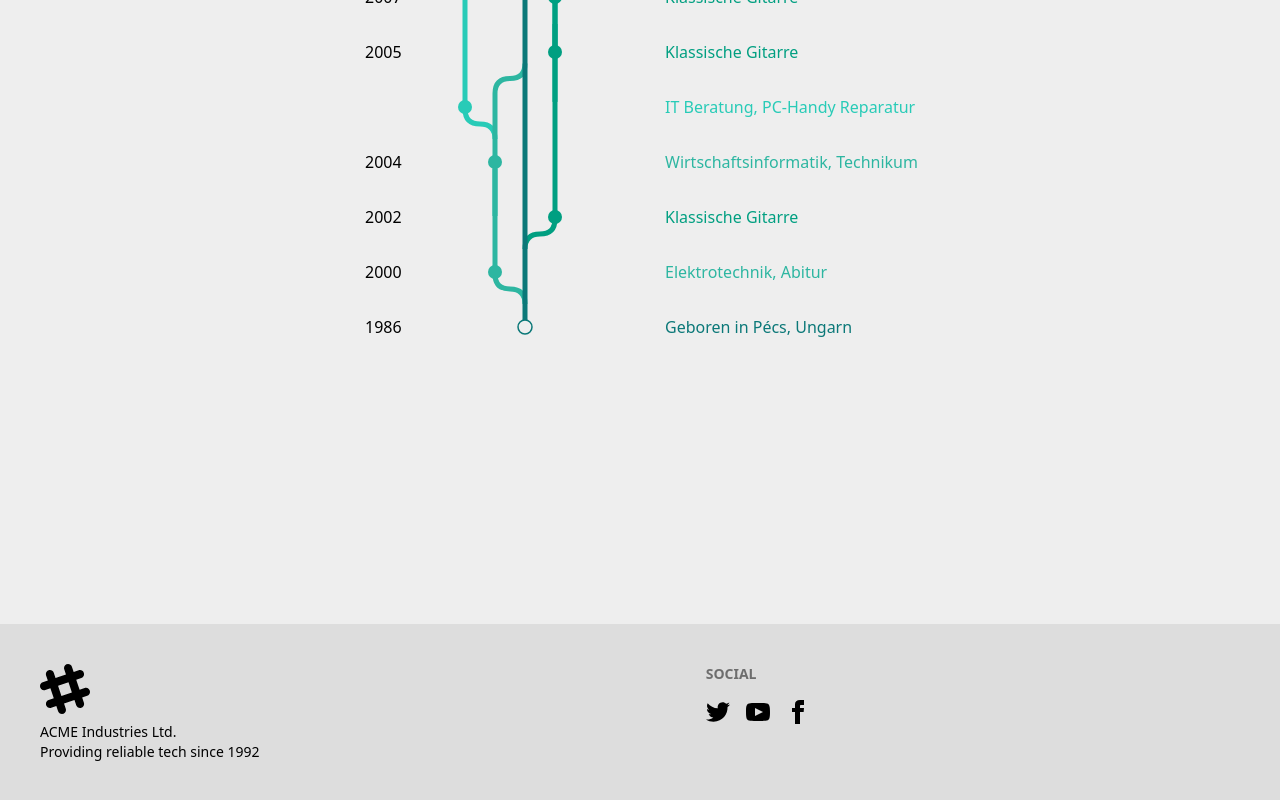
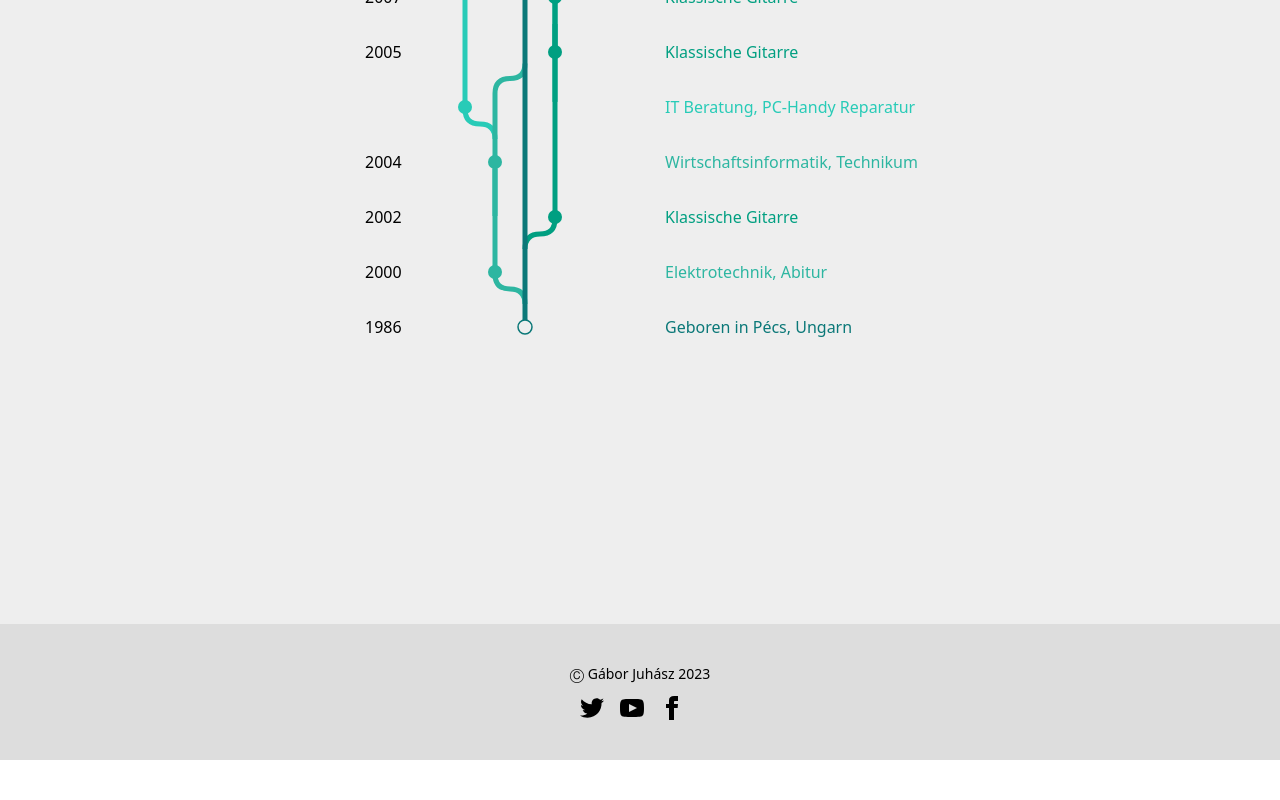
Before and after one commit to gabjuh/webdev-portfolio, a React (Vite) app: page / in a window 1280 px wide. Shown: the part 2251-3051 px from the top of the page. After the commit the page ends 3011 px from the top, so only its background shows below. Built offline with nearby package versions, Linux system fonts and the light colour scheme.

Commit message:
cleaned up, WIP

```diff
--- a/src/components/Footer.tsx
+++ b/src/components/Footer.tsx
@@ -2,18 +2,12 @@ import React from 'react';
 
 const Footer = () => {
   return (
-    <footer className="footer p-10 bg-[#ddd]">
-      <div>
-        <svg width="50" height="50" viewBox="0 0 24 24" xmlns="http://www.w3.org/2000/svg" fillRule="evenodd" clipRule="evenodd" className="fill-current"><path d="M22.672 15.226l-2.432.811.841 2.515c.33 1.019-.209 2.127-1.23 2.456-1.15.325-2.148-.321-2.463-1.226l-.84-2.518-5.013 1.677.84 2.517c.391 1.203-.434 2.542-1.831 2.542-.88 0-1.601-.564-1.86-1.314l-.842-2.516-2.431.809c-1.135.328-2.145-.317-2.463-1.229-.329-1.018.211-2.127 1.231-2.456l2.432-.809-1.621-4.823-2.432.808c-1.355.384-2.558-.59-2.558-1.839 0-.817.509-1.582 1.327-1.846l2.433-.809-.842-2.515c-.33-1.02.211-2.129 1.232-2.458 1.02-.329 2.13.209 2.461 1.229l.842 2.515 5.011-1.677-.839-2.517c-.403-1.238.484-2.553 1.843-2.553.819 0 1.585.509 1.85 1.326l.841 2.517 2.431-.81c1.02-.33 2.131.211 2.461 1.229.332 1.018-.21 2.126-1.23 2.456l-2.433.809 1.622 4.823 2.433-.809c1.242-.401 2.557.484 2.557 1.838 0 .819-.51 1.583-1.328 1.847m-8.992-6.428l-5.01 1.675 1.619 4.828 5.011-1.674-1.62-4.829z"></path></svg>
-        <p>ACME Industries Ltd.<br />Providing reliable tech since 1992</p>
-      </div>
-      <div>
-        <span className="footer-title">Social</span>
-        <div className="grid grid-flow-col gap-4">
-          <a><svg xmlns="http://www.w3.org/2000/svg" width="24" height="24" viewBox="0 0 24 24" className="fill-current"><path d="M24 4.557c-.883.392-1.832.656-2.828.775 1.017-.609 1.798-1.574 2.165-2.724-.951.564-2.005.974-3.127 1.195-.897-.957-2.178-1.555-3.594-1.555-3.179 0-5.515 2.966-4.797 6.045-4.091-.205-7.719-2.165-10.148-5.144-1.29 2.213-.669 5.108 1.523 6.574-.806-.026-1.566-.247-2.229-.616-.054 2.281 1.581 4.415 3.949 4.89-.693.188-1.452.232-2.224.084.626 1.956 2.444 3.379 4.6 3.419-2.07 1.623-4.678 2.348-7.29 2.04 2.179 1.397 4.768 2.212 7.548 2.212 9.142 0 14.307-7.721 13.995-14.646.962-.695 1.797-1.562 2.457-2.549z"></path></svg></a>
-          <a><svg xmlns="http://www.w3.org/2000/svg" width="24" height="24" viewBox="0 0 24 24" className="fill-current"><path d="M19.615 3.184c-3.604-.246-11.631-.245-15.23 0-3.897.266-4.356 2.62-4.385 8.816.029 6.185.484 8.549 4.385 8.816 3.6.245 11.626.246 15.23 0 3.897-.266 4.356-2.62 4.385-8.816-.029-6.185-.484-8.549-4.385-8.816zm-10.615 12.816v-8l8 3.993-8 4.007z"></path></svg></a>
-          <a><svg xmlns="http://www.w3.org/2000/svg" width="24" height="24" viewBox="0 0 24 24" className="fill-current"><path d="M9 8h-3v4h3v12h5v-12h3.642l.358-4h-4v-1.667c0-.955.192-1.333 1.115-1.333h2.885v-5h-3.808c-3.596 0-5.192 1.583-5.192 4.615v3.385z"></path></svg></a>
-        </div>
+    <footer className="p-10 bg-[#ddd] w-[100%]">
+      <p className="text-center w-[100%] text-sm">Ⓒ Gábor Juhász 2023</p>
+      <div className="flex justify-center mt-3">
+        <a className="w-[40px]"><svg xmlns="http://www.w3.org/2000/svg" width="24" height="24" viewBox="0 0 24 24" className="fill-current"><path d="M24 4.557c-.883.392-1.832.656-2.828.775 1.017-.609 1.798-1.574 2.165-2.724-.951.564-2.005.974-3.127 1.195-.897-.957-2.178-1.555-3.594-1.555-3.179 0-5.515 2.966-4.797 6.045-4.091-.205-7.719-2.165-10.148-5.144-1.29 2.213-.669 5.108 1.523 6.574-.806-.026-1.566-.247-2.229-.616-.054 2.281 1.581 4.415 3.949 4.89-.693.188-1.452.232-2.224.084.626 1.956 2.444 3.379 4.6 3.419-2.07 1.623-4.678 2.348-7.29 2.04 2.179 1.397 4.768 2.212 7.548 2.212 9.142 0 14.307-7.721 13.995-14.646.962-.695 1.797-1.562 2.457-2.549z"></path></svg></a>
+        <a className="w-[40px]"><svg xmlns="http://www.w3.org/2000/svg" width="24" height="24" viewBox="0 0 24 24" className="fill-current"><path d="M19.615 3.184c-3.604-.246-11.631-.245-15.23 0-3.897.266-4.356 2.62-4.385 8.816.029 6.185.484 8.549 4.385 8.816 3.6.245 11.626.246 15.23 0 3.897-.266 4.356-2.62 4.385-8.816-.029-6.185-.484-8.549-4.385-8.816zm-10.615 12.816v-8l8 3.993-8 4.007z"></path></svg></a>
+        <a className="w-[40px]"><svg xmlns="http://www.w3.org/2000/svg" width="24" height="24" viewBox="0 0 24 24" className="fill-current"><path d="M9 8h-3v4h3v12h5v-12h3.642l.358-4h-4v-1.667c0-.955.192-1.333 1.115-1.333h2.885v-5h-3.808c-3.596 0-5.192 1.583-5.192 4.615v3.385z"></path></svg></a>
       </div>
     </footer>
   );
```
